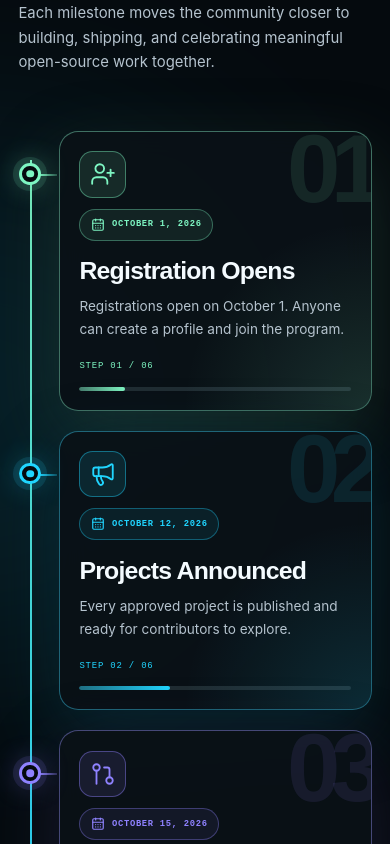
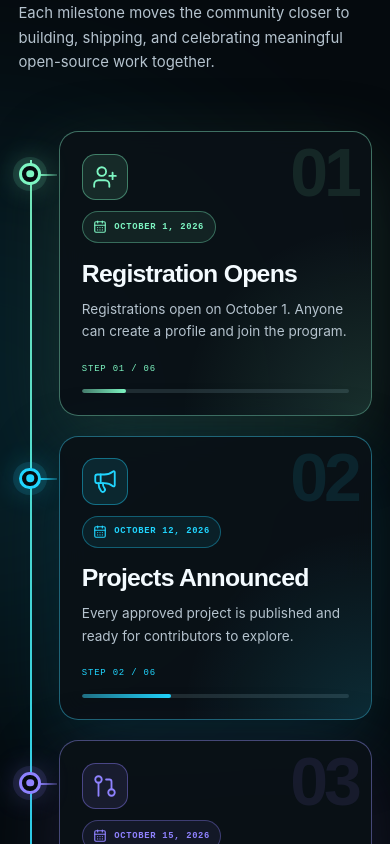
Before and after one commit to NayansiDupare/NSOC, a Next.js app: page / in a window 390 px wide. Shown: the part 8080-8924 px from the top of the page. Built offline with nearby package versions, Linux system fonts and the light colour scheme.

Commit message:
fix: contain timeline step numbers

```diff
--- a/src/app/globals.css
+++ b/src/app/globals.css
@@ -2500,3 +2500,40 @@ textarea:focus-visible {
 @media(max-width:1080px){.timeline-section{padding-top:8rem}.timeline-heading h2{font-size:clamp(3.5rem,10vw,6.5rem)}.timeline-journey{height:auto;margin-top:4.5rem}.timeline-path{display:none}.timeline-journey ol{height:auto;padding-left:3.25rem;display:grid;gap:1.25rem}.timeline-journey ol:before{content:"";position:absolute;left:1rem;top:1.8rem;bottom:1.8rem;width:2px;background:linear-gradient(var(--mint),var(--cyan) 45%,var(--violet) 75%,#d99a2b)}.timeline-journey li,.timeline-journey li:nth-child(n){width:auto;position:relative;inset:auto;translate:none}.timeline-node,.timeline-journey li:nth-child(n) .timeline-node{left:-3.1rem;right:auto;top:2rem;translate:none}.timeline-node:after,.timeline-journey li:nth-child(n) .timeline-node:after{width:1.55rem;left:100%;right:auto;rotate:0deg}.timeline-card{min-height:0;padding:clamp(1.35rem,4vw,2rem)}.timeline-card h3{font-size:clamp(1.55rem,4vw,2.1rem)}.timeline-card>p{min-height:0}.timeline-card__number{font-size:7.4rem}}
 @media(max-width:580px){.timeline-section{padding-top:6.5rem}.timeline-heading{align-items:flex-start;text-align:left}.timeline-heading .eyebrow{margin-bottom:1.15rem}.timeline-heading h2{font-size:clamp(3.15rem,15vw,4.7rem)}.timeline-heading>p{margin-top:1.4rem;font-size:.93rem;line-height:1.65;text-wrap:pretty}.timeline-journey{margin-top:3.5rem}.timeline-journey ol{padding-left:2.55rem}.timeline-journey ol:before{left:.72rem}.timeline-node,.timeline-journey li:nth-child(n) .timeline-node{width:1.35rem;height:1.35rem;left:-2.5rem}.timeline-node:after,.timeline-journey li:nth-child(n) .timeline-node:after{width:1.2rem}.timeline-card{padding:1.2rem;border-radius:1.2rem}.timeline-card__meta{align-items:flex-start;flex-direction:column;gap:.7rem}.timeline-card__icon{width:2.9rem;height:2.9rem;border-radius:.85rem}.timeline-card time{font-size:.55rem}.timeline-card h3{max-width:100%;margin-top:1.1rem}.timeline-card__number{top:-.7rem;font-size:6rem}.timeline-progress{align-items:flex-start;flex-direction:column}.timeline-progress__track{width:100%;flex:none}}
 .site-shell{overflow-x:clip;overflow-y:visible}
+
+/* Keep timeline step numbers comfortably inside their cards. */
+.timeline-card {
+  padding: 1.85rem;
+}
+
+.timeline-card__number {
+  top: 0.7rem;
+  right: 1.1rem;
+  font-size: clamp(4.75rem, 6vw, 5.75rem);
+  line-height: 0.9;
+  letter-spacing: -0.06em;
+}
+
+@media (max-width: 1080px) {
+  .timeline-card {
+    padding: clamp(1.5rem, 4vw, 2rem);
+  }
+
+  .timeline-card__number {
+    top: 0.7rem;
+    right: 1rem;
+    font-size: 5.25rem;
+  }
+}
+
+@media (max-width: 580px) {
+  .timeline-card {
+    padding: 1.35rem;
+  }
+
+  .timeline-card__number {
+    top: 0.65rem;
+    right: 0.8rem;
+    font-size: 4.25rem;
+  }
+}
```
